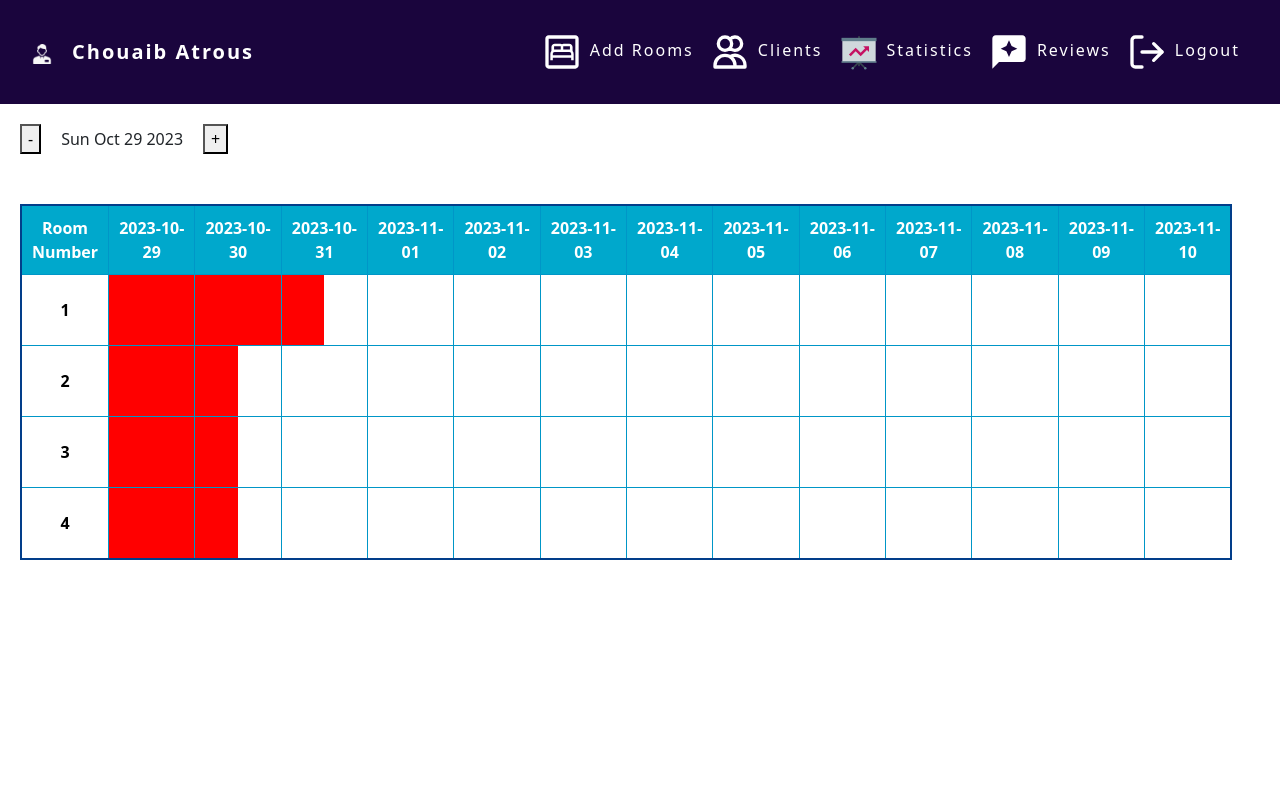
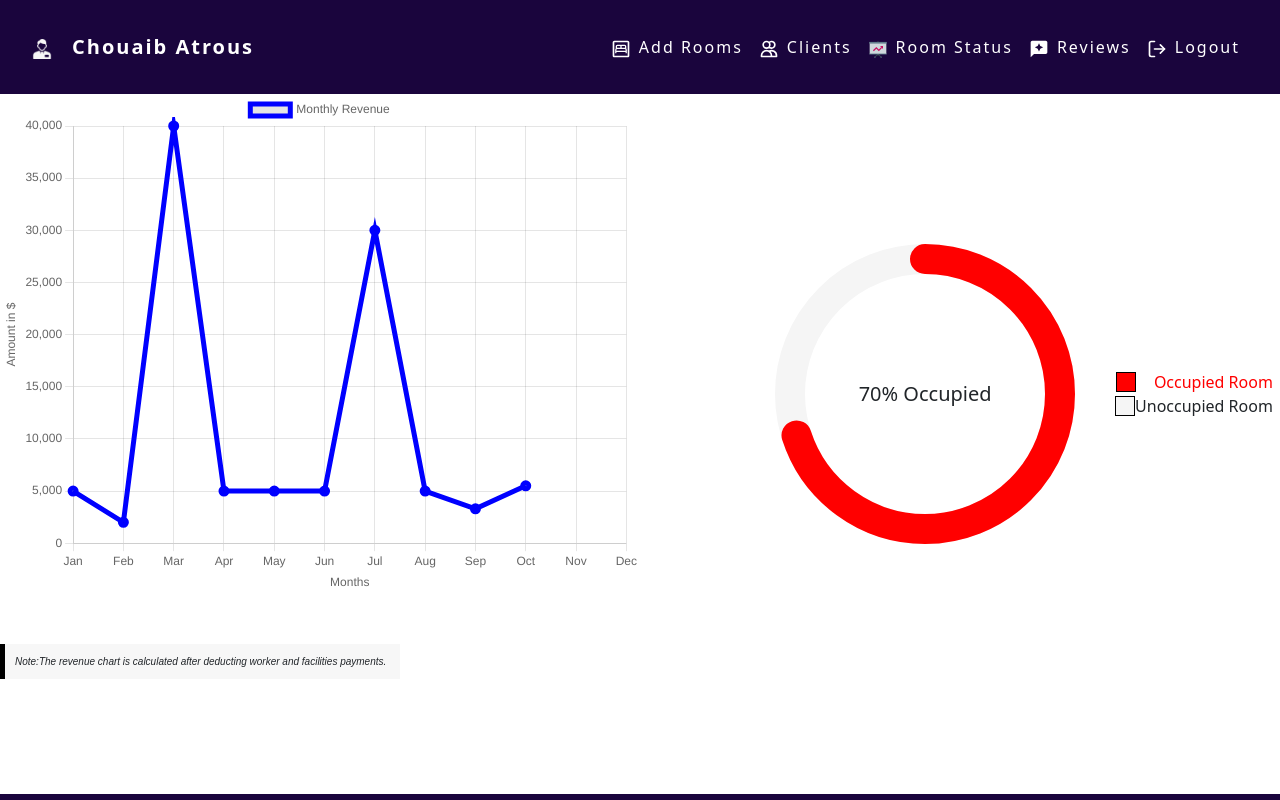
Before and after one commit to ValentynGenkin/Graduation_project_hotel_app, a React app in the folder client/: page /admin in a window 1280 px wide. Shown: the top 800 px of the page. Built offline with nearby package versions, Linux system fonts and the light colour scheme.

Commit message:
last version of admin dashboard

```diff
--- a/client/package.json
+++ b/client/package.json
@@ -60,7 +60,7 @@
     "chart.js": "^4.4.0",
     "dependency": "^0.0.1",
     "font-awesome": "^4.7.0",
-    "prop-types": "^15.7.2",
+    "prop-types": "^15.8.1",
     "react": "^17.0.2",
     "react-alice-carousel": "^2.8.0",
     "react-bootstrap": "^2.9.1",
--- a/client/src/App.jsx
+++ b/client/src/App.jsx
@@ -9,7 +9,7 @@ import Login from "./pages/Admin/Component/Login";
 import ClientRegistrationForm from "./pages/RegistrationForm/ClientRegistrationForm";
 import ExistAccountInfo from "./pages/Account/ExistAccountInfo";
 import ClientBookings from "./pages/Bookings/ClientBookings";
-import Statistics from "./pages/Admin/pages/Statistics";
+import RoomStatus from "./pages/Admin/pages/RoomStatus";
 
 const App = () => {
   return (
@@ -25,7 +25,7 @@ const App = () => {
         <Route path="clients" element={<Clients />} />
         <Route path="AddRooms" element={<AddRooms />} />
         <Route path="Login" element={<Login />} />
-        <Route path="/Statistics" element={<Statistics />} />
+        <Route path="/Status" element={<RoomStatus />} />
       </Routes>
     </>
   );
--- a/client/src/pages/Admin.jsx
+++ b/client/src/pages/Admin.jsx
@@ -1,14 +1,22 @@
 import React from "react";
 import Navbar from "./Admin/Component/Navbar";
-import RoomTable from "./Admin/Component/RoomsTimeTable";
-import Requests from "./Admin/Component/Requests";
+import Chart from "./Admin/Component/Chart";
+import Circle from "./Admin/Component/Circle";
 import Footer from "./Admin/Component/Footer";
 const Admin = () => {
   return (
     <div style={{ overflowX: "hidden" }}>
       <Navbar />
-      <RoomTable />
-      <Requests />
+      <div
+        style={{
+          display: "flex",
+          justifyContent: "start",
+          alignItems: "start",
+        }}
+      >
+        <Chart />
+        <Circle />
+      </div>
       <Footer />
     </div>
   );
--- a/client/src/pages/Admin/CSS/Circle.css
+++ b/client/src/pages/Admin/CSS/Circle.css
@@ -2,16 +2,16 @@
   display: flex;
   justify-content: flex-end;
   align-items: flex-start;
-  height: 100vh;
-  margin-bottom: 60px;
+  height: 100%;
+  width: 50%;
 }
 
 .circle-container {
-  position: absolute;
-  top: 200px;
-  right: 200px;
-  width: 400px;
-  height: 400px;
+  width: 80%;
+  height: 600px;
+  display: flex;
+  justify-content: center;
+  align-items: center;
 }
 .red-text {
   color: red;
@@ -20,25 +20,23 @@
   display: flex;
   flex-direction: column;
   align-items: flex-end;
-  margin-top: 20px;
 }
 
 .legend-circle {
   display: flex;
   align-items: center;
-  margin-bottom: 10px;
 }
 
 .legend-box {
   width: 20px;
   height: 20px;
   border: 1px solid #000;
-  margin-right: 10px;
+  margin-left: 40px;
 }
 
 .red {
   background-color: red;
-  margin-right: 30px;
+  margin-right: 18px;
 }
 
 .white {
--- a/client/src/pages/Admin/CSS/Footer.css
+++ b/client/src/pages/Admin/CSS/Footer.css
@@ -12,7 +12,7 @@
 }
 
 .footer-container-admin {
-  background-color: rgb(20, 23, 189);
+  background-color: #1a053d;
 }
 
 .footer-container p {
--- a/client/src/pages/Admin/CSS/Navbar.css
+++ b/client/src/pages/Admin/CSS/Navbar.css
@@ -1,6 +1,6 @@
 .Nav-icon {
-  width: 40px;
-  height: 40px;
+  width: 20px;
+  height: 20px;
   margin-right: 8px;
 }
 .nav-wrapper {
--- a/client/src/pages/Admin/CSS/Requests.css
+++ b/client/src/pages/Admin/CSS/Requests.css
@@ -40,6 +40,6 @@ span[aria-label="Phone Icon"] {
 
 select {
   padding: 5px;
-  background-color: #fff; /* Set your desired background color */
+  background-color: #fff;
   border: 1px solid #ccc;
 }
--- a/client/src/pages/Admin/Component/Chart.jsx
+++ b/client/src/pages/Admin/Component/Chart.jsx
@@ -27,8 +27,16 @@ const RevenueChart = () => {
             {
               label: "Monthly Revenue",
               data: [
-                5000, 2000, 40000, 5000, 5000, 5000, 30000, 5000, 5000, 5000,
-                16000, 20000,
+                5000,
+                2000,
+                40000,
+                5000,
+                5000,
+                5000,
+                30000,
+                5000,
+                3300,
+                5500,
               ],
               borderColor: "blue",
               borderWidth: 5,
@@ -68,13 +76,6 @@ const RevenueChart = () => {
                   value: 25000,
                   borderColor: "black",
                   borderWidth: 2,
-                  label: {
-                    backgroundColor: "black",
-                    color: "white",
-                    content:
-                      "Net income after worker and facilities deductions",
-                    enabled: true,
-                  },
                 },
               },
             },
@@ -85,8 +86,24 @@ const RevenueChart = () => {
   }, []);
 
   return (
-    <div style={{ width: "800px", height: "600px" }}>
+    <div style={{ width: "50%", height: "500px" }}>
       <canvas ref={chartRef} />
+      <p
+        style={{
+          backgroundColor: "#f7f7f7",
+          borderLeft: "5px solid black",
+          padding: "10px",
+          fontStyle: "italic",
+          marginBottom: "20px",
+          fontFamily: "Arial, sans-serif",
+          fontSize: "10px",
+          width: "400px",
+          marginTop: "50px",
+        }}
+      >
+        Note:The revenue chart is calculated after deducting worker and
+        facilities payments.
+      </p>
     </div>
   );
 };
--- a/client/src/pages/Admin/Component/Navbar.jsx
+++ b/client/src/pages/Admin/Component/Navbar.jsx
@@ -28,9 +28,9 @@ const Navbar = () => {
             Clients
           </Link>
 
-          <Link to="/Statistics" className="nav-link">
+          <Link to="/Status" className="nav-link">
             <FcStatistics className="Nav-icon" />
-            Statistics
+            Room Status
           </Link>
           <Link to="/Reviews" className="nav-link">
             <MdReviews className="Nav-icon" />
--- a/client/src/pages/Admin/pages/Statistics.jsx
+++ b/client/src/pages/Admin/pages/RoomStatus.jsx
@@ -1,18 +1,18 @@
 import React from "react";
-import Chart from "../Component/Chart";
-import Circle from "../Component/Circle";
+import Requests from "../Component/Requests";
+import RoomsTimeTable from "../Component/RoomsTimeTable";
 import Navbar from "../Component/Navbar";
 import Footer from "../Component/Footer";
 
-const Statistics = () => {
+const Status = () => {
   return (
     <div style={{ overflowX: "hidden" }}>
       <Navbar />
-      <Chart />
-      <Circle />
+      <RoomsTimeTable />
+      <Requests />
       <Footer />
     </div>
   );
 };
 
-export default Statistics;
+export default Status;
```
Also changed, not shown: client/src/pages/Admin/Icons/hotel reception.jpg, 1 other file (tests, documents, lock files or other folders).
